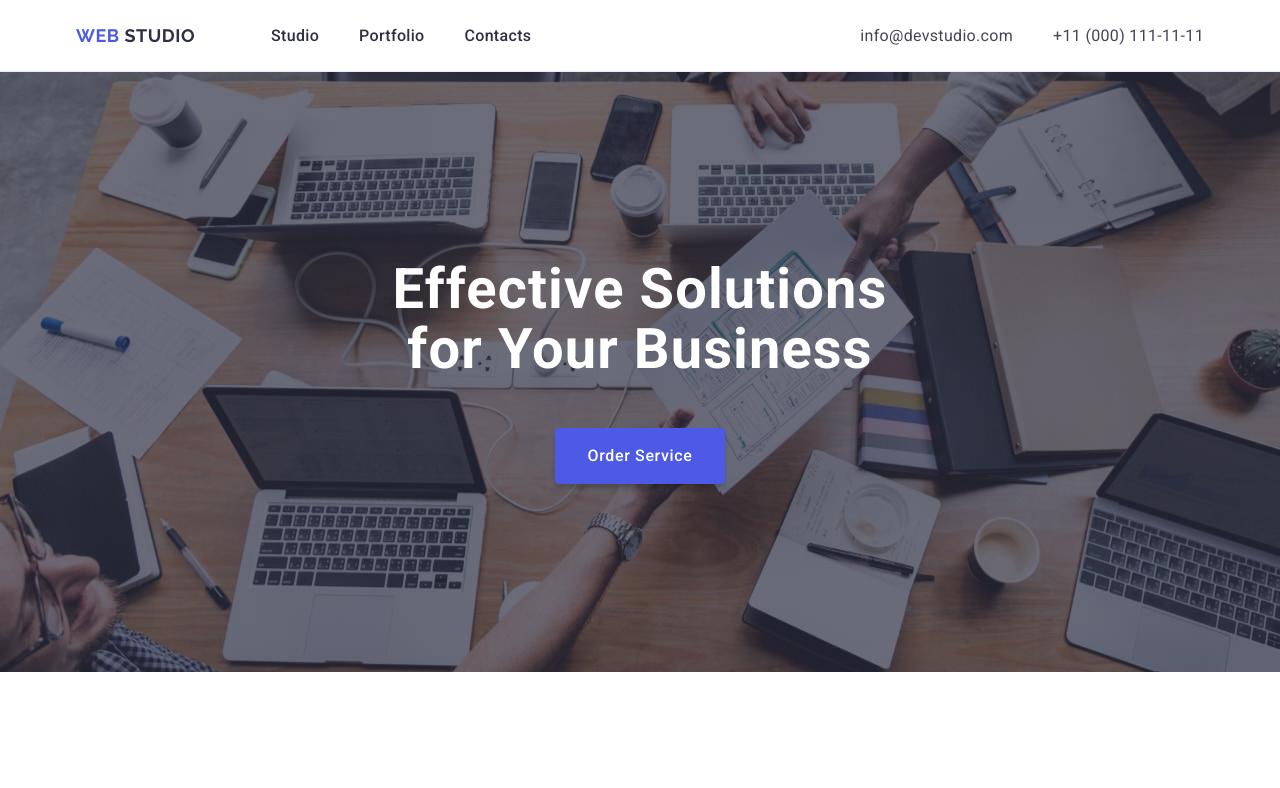
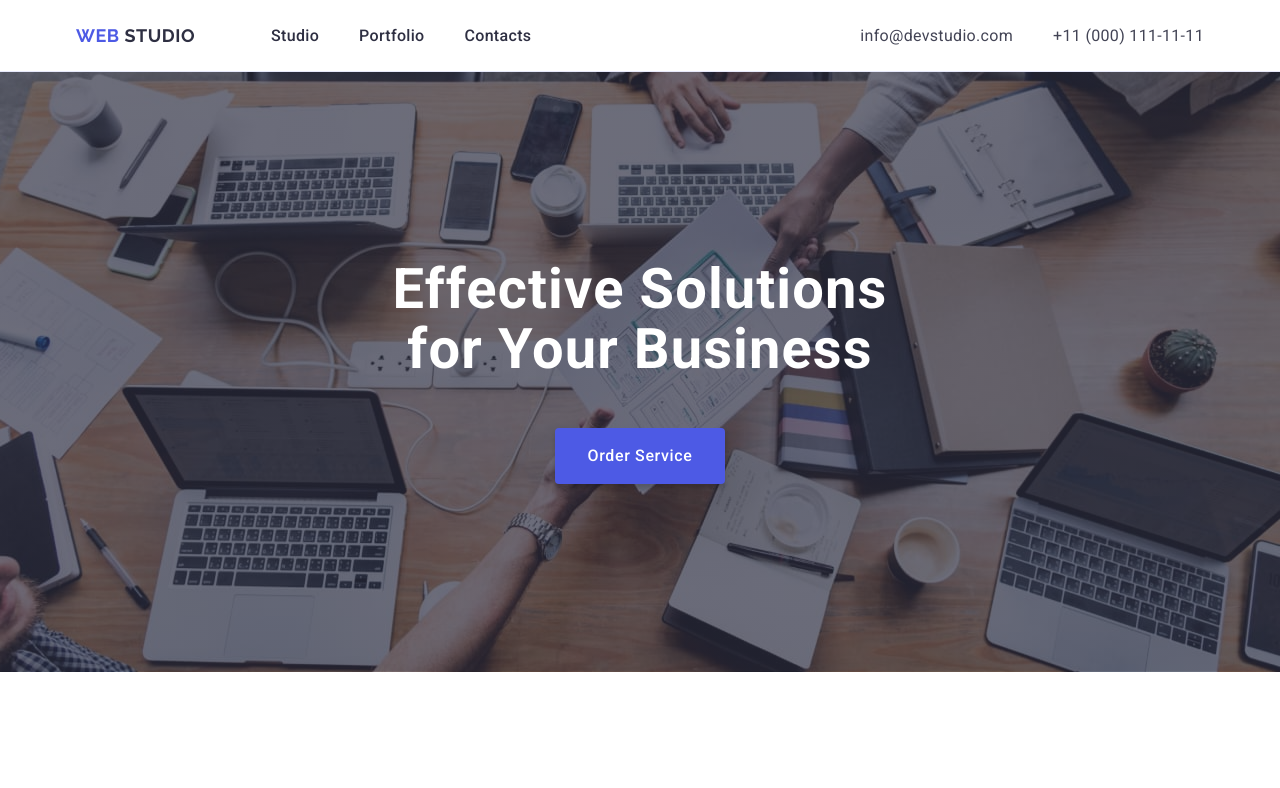
Before and after one commit to YelyzavetaMishchenko/goit-markup-hw-04, a plain HTML site: page index.html in a window 1280 px wide. Shown: the top 788 px of the page. Drawn offline with nearby package versions, Linux system fonts and the light colour scheme.

Commit message:
hero section everything correct

```diff
--- a/css/styles.css
+++ b/css/styles.css
@@ -175,6 +175,9 @@ transition: color 250ms cubic-bezier(0.4, 0, 0.2, 1);
    padding: 188px 0;
 background-size: cover;
 background-image: linear-gradient(rgba(46, 47, 66, 0.7),rgba(46, 47, 66, 0.7)), url(../images/hero-image.jpg);
+max-width: 1440px;
+background-repeat: no-repeat;
+background-position: center;
 }
 
 .main-title {
@@ -207,6 +210,7 @@ background-image: linear-gradient(rgba(46, 47, 66, 0.7),rgba(46, 47, 66, 0.7)),
     margin-left: auto;
     margin-right: auto;
     border: none;
+    transition: background-color 250ms cubic-bezier(0.4, 0, 0.2, 1);
 }
 
 .btn:hover {
```
